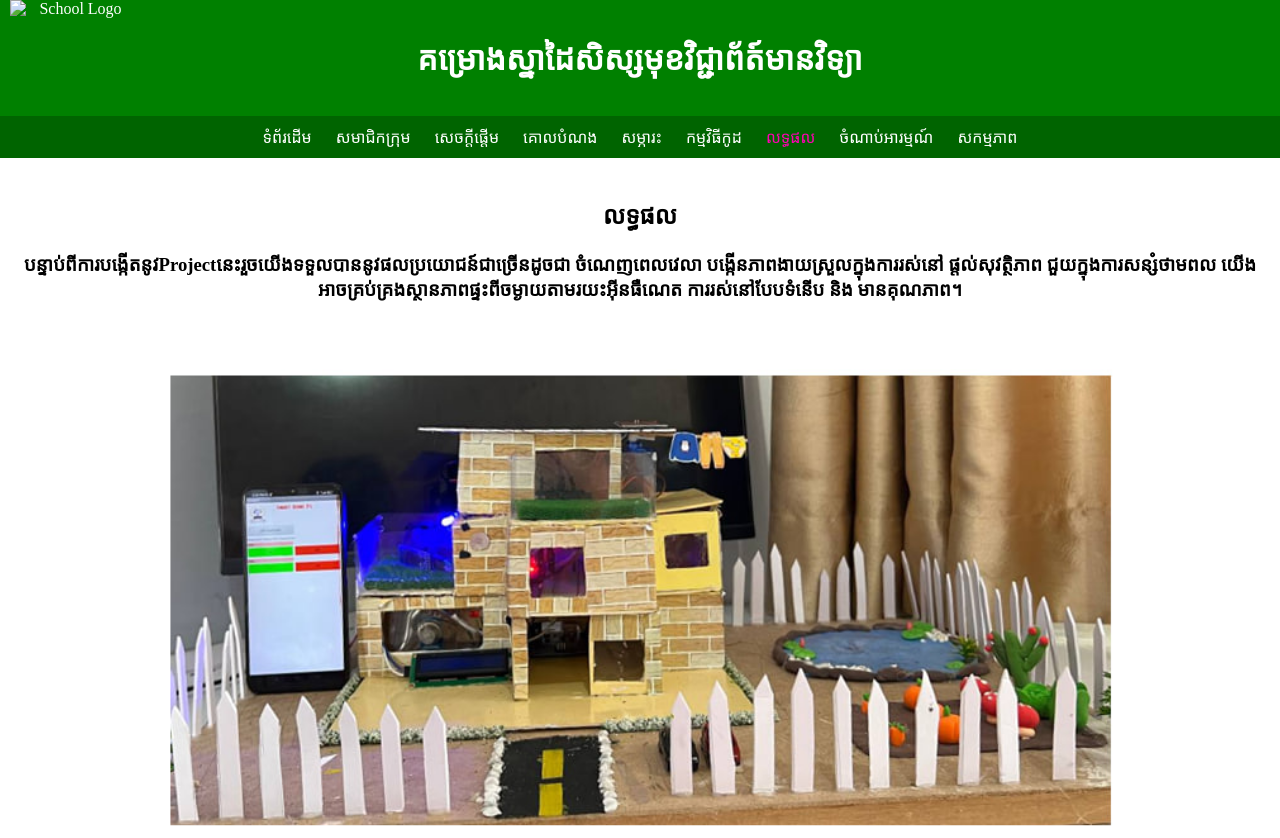
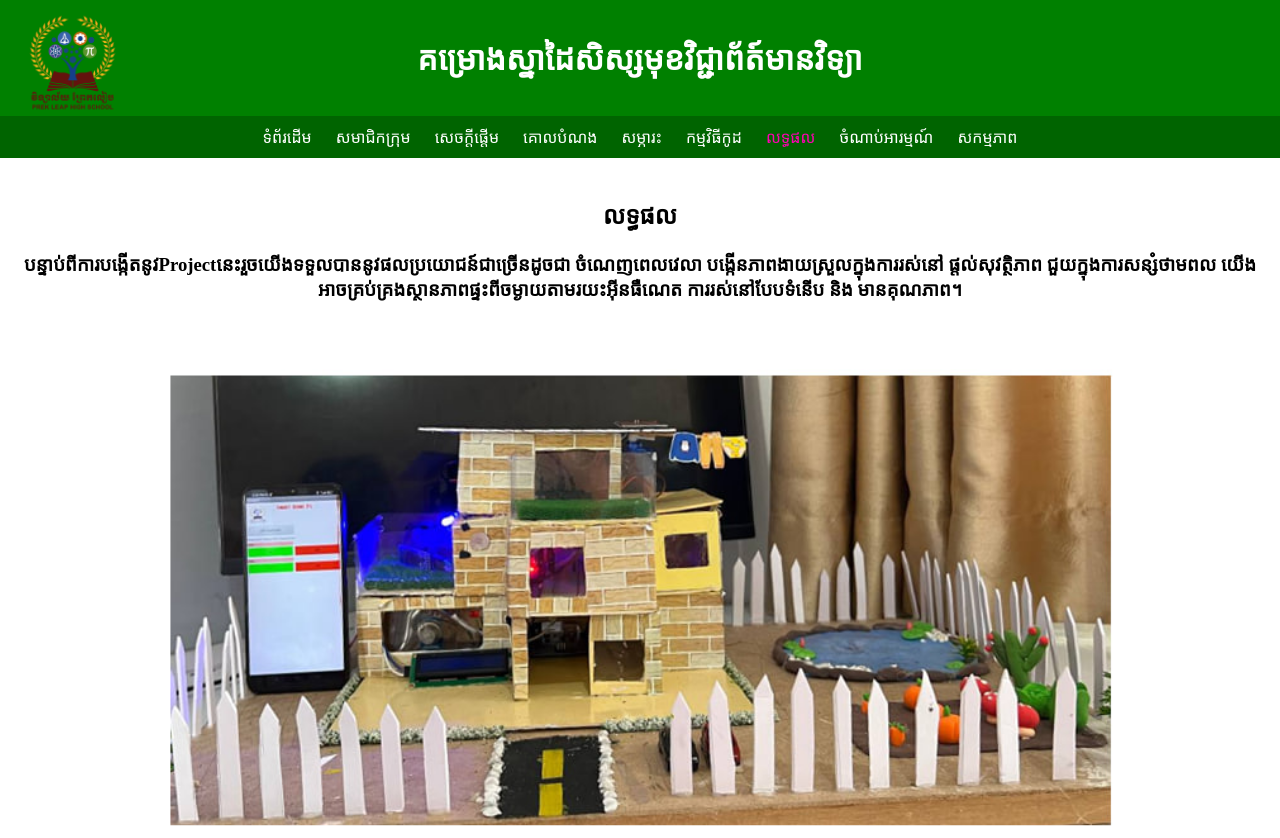
Before and after one commit to VReach123/-smarthomeeee-vr.github.io, a plain HTML site: page bro.html in a window 1280 px wide. Drawn offline with Linux system fonts and the light colour scheme.

Commit message:
Add files via upload

```diff
--- a/bro.html
+++ b/bro.html
@@ -53,7 +53,7 @@
 </head>
 <body>
     <div class="header">
-         <img src="C:\Users\User\Downloads\unnamed.png" alt="School Logo" alt="School Logo" class="logo">
+         <img src="hr.png" alt="School Logo" alt="School Logo" class="logo">
         <h1>គម្រោងស្នាដៃសិស្សមុខវិជ្ជាព័ត៍មានវិទ្យា</h1>
     </div>
     <div class="navbar">
```
Also changed, not shown: col.html (+1 -1 lines), er.html (+1 -1 lines), index.html (+1 -1 lines), kolbongnong.html (+1 -1 lines), hr.png (added).
